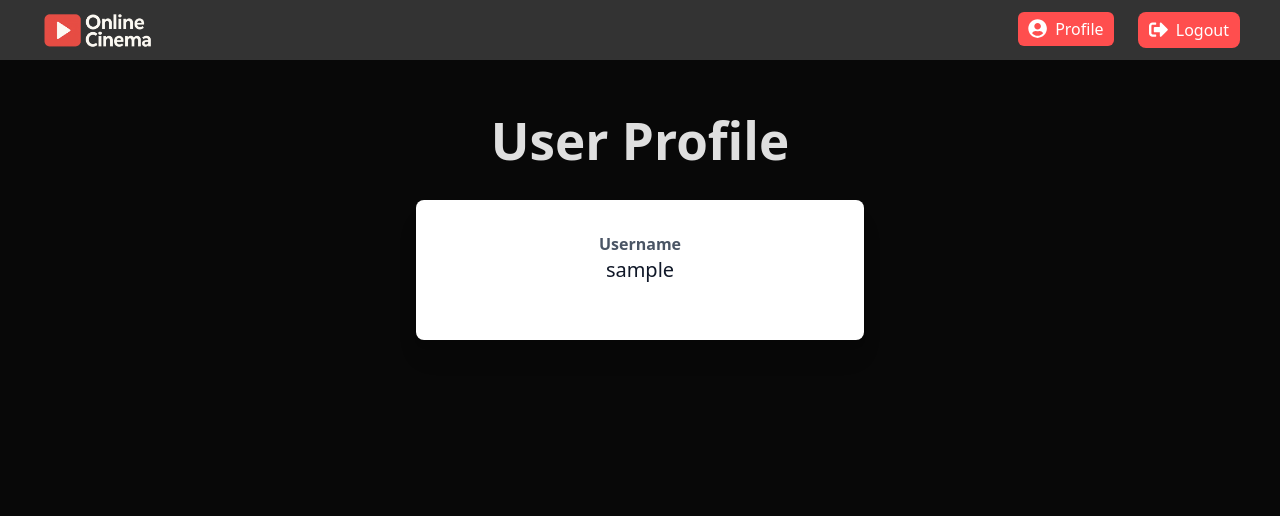
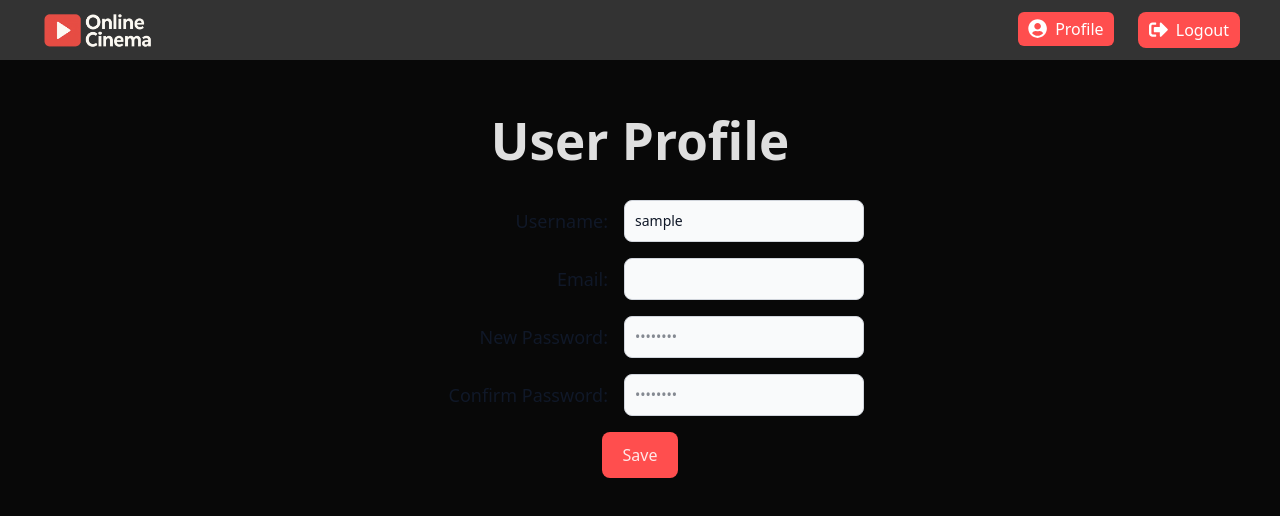
Before and after one commit to kuuhaku86/online-cinema, a React (Vite) app in the folder frontend/: page /profile in a window 1280 px wide. Shown: the top 516 px of the page. Built offline with nearby package versions, Linux system fonts and the light colour scheme; sample sign-in values are in the browser's storage.

Commit message:
Add form on profile edit page

```diff
--- a/frontend/src/pages/ProfilePage.tsx
+++ b/frontend/src/pages/ProfilePage.tsx
@@ -1,9 +1,30 @@
-import React from "react";
+import React, { useState, useEffect } from "react";
 import { useAuth } from "../hooks/useAuth";
 import { Navigate } from "react-router-dom";
 
 const ProfilePage: React.FC = () => {
-  const { user, isAuthenticated, loading } = useAuth();
+  // Assuming useAuth now provides update functionality and related states
+  const {
+    user,
+    isAuthenticated,
+    loading,
+    // updateUser,
+    // updateLoading,
+    // updateError,
+  } = useAuth();
+
+  const [username, setUsername] = useState(user?.username || "");
+  const [email, setEmail] = useState(user?.email || "");
+  // Add state for other editable fields if available in user object, e.g.:
+
+  // Update form state when user data changes (e.g., after initial load or successful update)
+  useEffect(() => {
+    if (user) {
+      setUsername(user.username || "");
+      // Update other fields:
+      // setEmail(user.email || '');
+    }
+  }, [user]);
 
   if (loading === "pending") {
     return (
@@ -31,17 +52,101 @@ const ProfilePage: React.FC = () => {
       <h1 className="text-4xl font-bold text-center mb-8 dark:text-white">
         User Profile
       </h1>
-      <div className="bg-white dark:bg-gray-800 shadow-xl rounded-lg p-8">
-        <div className="mb-6">
-          <p className="text-md font-semibold text-gray-600 dark:text-gray-400">
-            Username
-          </p>
-          <p className="text-xl text-gray-900 dark:text-white">
-            {user.username}
-          </p>
+      <form onSubmit={() => {}}>
+        {/* {message && (
+          <div
+            className={`mb-4 p-3 rounded-md text-sm ${
+              message.type === "error"
+                ? "bg-red-100 text-red-700"
+                : "bg-green-100 text-green-700"
+            }`}
+          >
+            {message.text}
+          </div>
+        )} */}
+        <div className="flex items-center">
+          <label
+            htmlFor="profile-username"
+            className="w-48 mr-4 text-lg font-medium text-gray-900 dark:text-white shrink-0 text-right" // Added shrink-0
+          >
+            Username:
+          </label>
+          <input
+            type="text"
+            id="profile-username"
+            className="flex-grow bg-gray-50 border border-gray-300 text-gray-900 text-sm rounded-lg focus:ring-blue-500 focus:border-blue-500 p-2.5 dark:bg-gray-700 dark:border-gray-600 dark:placeholder-gray-400 dark:text-white dark:focus:ring-blue-500 dark:focus:border-blue-500"
+            value={username}
+            onChange={(e) => setUsername(e.target.value)}
+            required
+          />
         </div>
-        {/* You can add more user details here, e.g., email, if available and desired */}
-      </div>
+        <div className="mt-4 flex items-center">
+          <label
+            htmlFor="profile-email"
+            className="w-48 mr-4 text-lg font-medium text-gray-900 dark:text-white shrink-0 text-right"
+          >
+            Email:
+          </label>
+          <input
+            type="email"
+            id="profile-email"
+            className="flex-grow bg-gray-50 border border-gray-300 text-gray-900 text-sm rounded-lg focus:ring-blue-500 focus:border-blue-500 p-2.5 dark:bg-gray-700 dark:border-gray-600 dark:placeholder-gray-400 dark:text-white dark:focus:ring-blue-500 dark:focus:border-blue-500"
+            // value={email}
+            // onChange={(e) => setEmail(e.target.value)}
+            required
+          />
+        </div>
+        <div className="mt-4 flex items-center">
+          <label
+            htmlFor="profile-new-password"
+            className="w-48 mr-4 text-lg font-medium text-gray-900 dark:text-white shrink-0 text-right"
+          >
+            New Password:
+          </label>
+          <input
+            type="password"
+            id="profile-new-password"
+            className="flex-grow bg-gray-50 border border-gray-300 text-gray-900 text-sm rounded-lg focus:ring-blue-500 focus:border-blue-500 p-2.5 dark:bg-gray-700 dark:border-gray-600 dark:placeholder-gray-400 dark:text-white dark:focus:ring-blue-500 dark:focus:border-blue-500"
+            placeholder="••••••••"
+            // value={password}
+            // onChange={(e) => setPassword(e.target.value)}
+            required
+          />
+        </div>
+        <div className="mt-4 flex items-center">
+          <label
+            htmlFor="profile-confirm-new-password"
+            className="w-48 mr-4 text-lg font-medium text-gray-900 dark:text-white shrink-0 text-right"
+          >
+            Confirm Password:
+          </label>
+          <input
+            type="password"
+            id="profile-confirm-new-password"
+            className="flex-grow bg-gray-50 border border-gray-300 text-gray-900 text-sm rounded-lg focus:ring-blue-500 focus:border-blue-500 p-2.5 dark:bg-gray-700 dark:border-gray-600 dark:placeholder-gray-400 dark:text-white dark:focus:ring-blue-500 dark:focus:border-blue-500"
+            placeholder="••••••••"
+            // value={confirmPassword}
+            // onChange={(e) => setConfirmPassword(e.target.value)}
+            required
+          />
+        </div>
+        <button
+          type="submit"
+          className="mt-4 text"
+          // disabled={registrationStatus === "pending"}
+        >
+          Save
+        </button>
+        {/* {registrationStatus === "failed" && error && (
+          <p style={{ color: "red" }}>Error: {error}</p>
+        )}
+        {registrationMessage && (
+          <p style={{ color: "green" }}>{registrationMessage}</p>
+        )}
+        <div className="mt-4 text">
+          Already have an account? <a onClick={onSwitch}>Switch to Login</a>
+        </div> */}
+      </form>
     </div>
   );
 };
```
